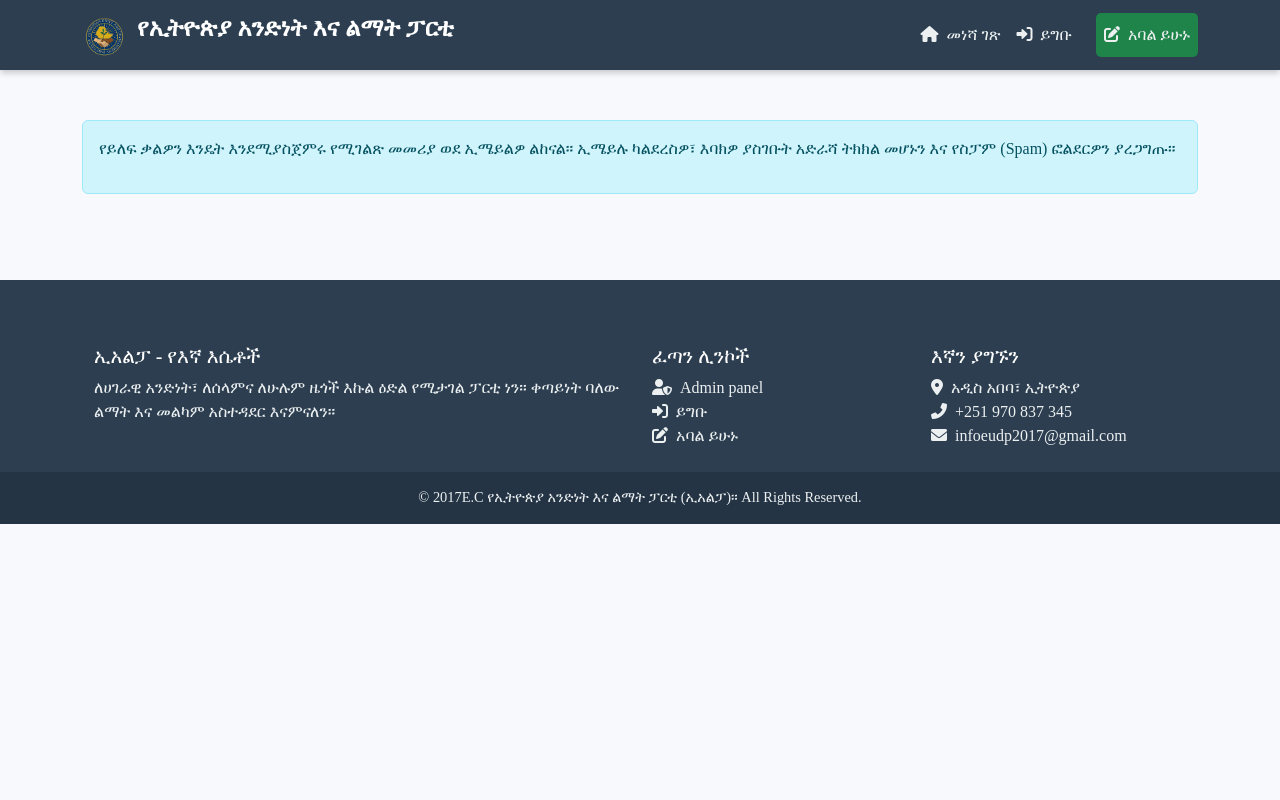
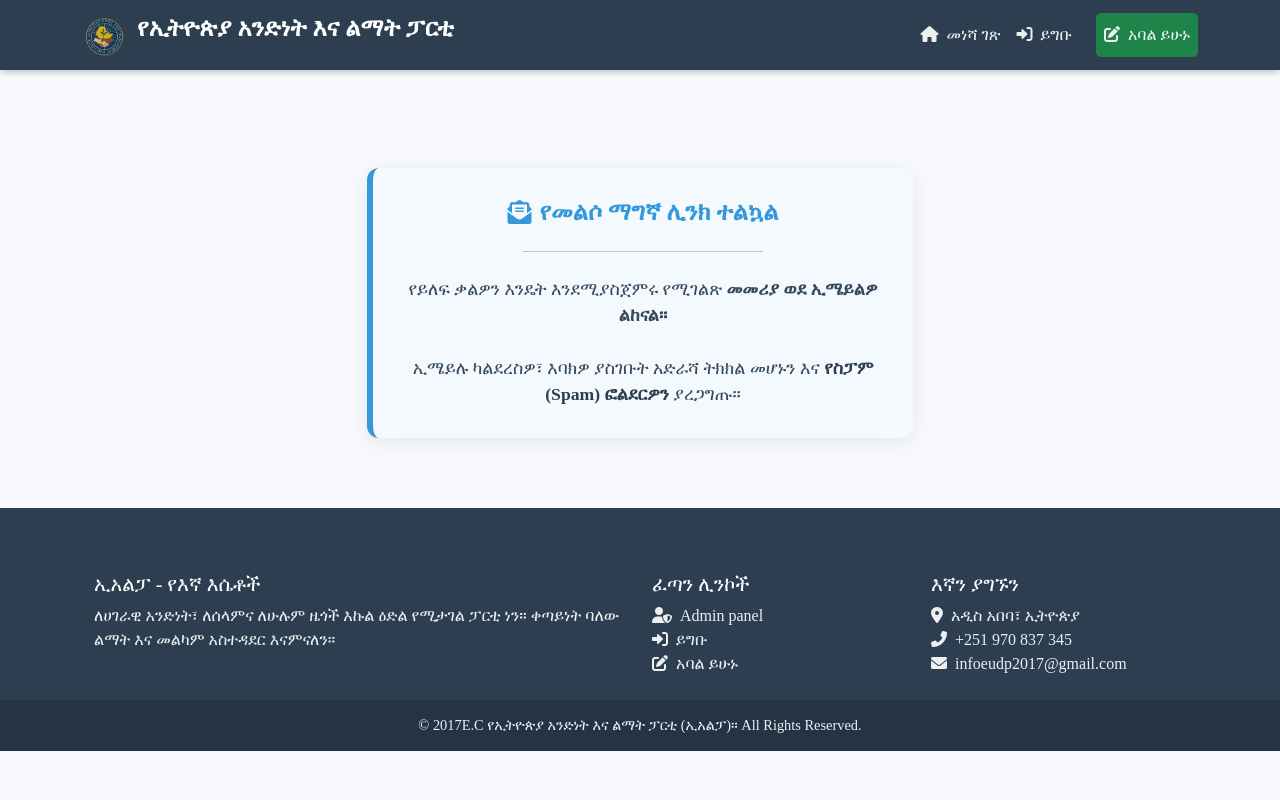
Before and after one commit to eudp-admin/eudp-members-Statistics, a Django app: a page that uses members/templates/registration/password_reset_done.html in a window 1280 px wide. Run offline with Django 5.2, Linux system fonts and the light colour scheme; some web fonts are replaced.

Commit message:
Update password_reset_done.html

```diff
--- a/members/templates/registration/password_reset_done.html
+++ b/members/templates/registration/password_reset_done.html
@@ -1,7 +1,71 @@
 {% extends "members/base.html" %}
+
 {% block title %}የመልሶ ማግኛ ሊንክ ተልኳል{% endblock %}
+
 {% block content %}
-<div class="alert alert-info">
-    <p>የይለፍ ቃልዎን እንዴት እንደሚያስጀምሩ የሚገልጽ መመሪያ ወደ ኢሜይልዎ ልከናል። ኢሜይሉ ካልደረስዎ፣ እባክዎ ያስገቡት አድራሻ ትክክል መሆኑን እና የስፓም (Spam) ፎልደርዎን ያረጋግጡ።</p>
+<style>
+    /* ከቤዝ ቴምፕሌት ላይ ያሉትን ቀለሞች መጠቀም */
+    :root {
+        --party-dark-bg: #2c3e50;
+        --party-primary-color: #1e8449;
+        --info-color: #3498db; /* ለዚህ መልእክት ሰማያዊ ቀለም */
+        --party-background: #f7f9fc;
+    }
+
+    /* የመረጃ መልእክት ሳጥን ዘይቤ */
+    .info-card {
+        border: none;
+        border-radius: 12px;
+        box-shadow: 0 4px 20px rgba(0, 0, 0, 0.08);
+        overflow: hidden;
+        /* የመረጃ ቀለም አጽንዖት መስጠት */
+        border-left: 6px solid var(--info-color);
+        background-color: #f4f9fd; /* በጣም ቀለል ያለ ሰማያዊ ዳራ */
+    }
+
+    .info-card .card-body {
+        padding: 30px;
+        text-align: center;
+    }
+
+    .info-card h4 {
+        color: var(--info-color);
+        font-weight: 700;
+        margin-bottom: 15px;
+        display: flex;
+        align-items: center;
+        justify-content: center;
+    }
+
+    /* ንዑስ ጽሑፍ */
+    .info-card p {
+        color: #34495e;
+        font-size: 1.1rem;
+        margin-bottom: 0;
+    }
+
+    /* የስፓም ፎልደር ማረጋገጫ ላይ አጽንዖት */
+    .info-card p strong {
+        color: var(--party-dark-bg);
+        font-weight: 600;
+    }
+</style>
+
+<div class="row justify-content-center mt-5">
+    <div class="col-md-7 col-lg-6">
+        <div class="card info-card">
+            <div class="card-body">
+                <h4>
+                    <i class="fas fa-envelope-open-text me-2"></i>
+                    የመልሶ ማግኛ ሊንክ ተልኳል
+                </h4>
+                <hr style="max-width: 50%; margin: 1.5rem auto;">
+                <p>
+                    የይለፍ ቃልዎን እንዴት እንደሚያስጀምሩ የሚገልጽ <b>መመሪያ ወደ ኢሜይልዎ ልከናል።</b> <br><br>
+                    ኢሜይሉ ካልደረስዎ፣ እባክዎ ያስገቡት አድራሻ ትክክል መሆኑን እና <strong>የስፓም (Spam) ፎልደርዎን</strong> ያረጋግጡ።
+                </p>
+            </div>
+        </div>
+    </div>
 </div>
 {% endblock %}
```
